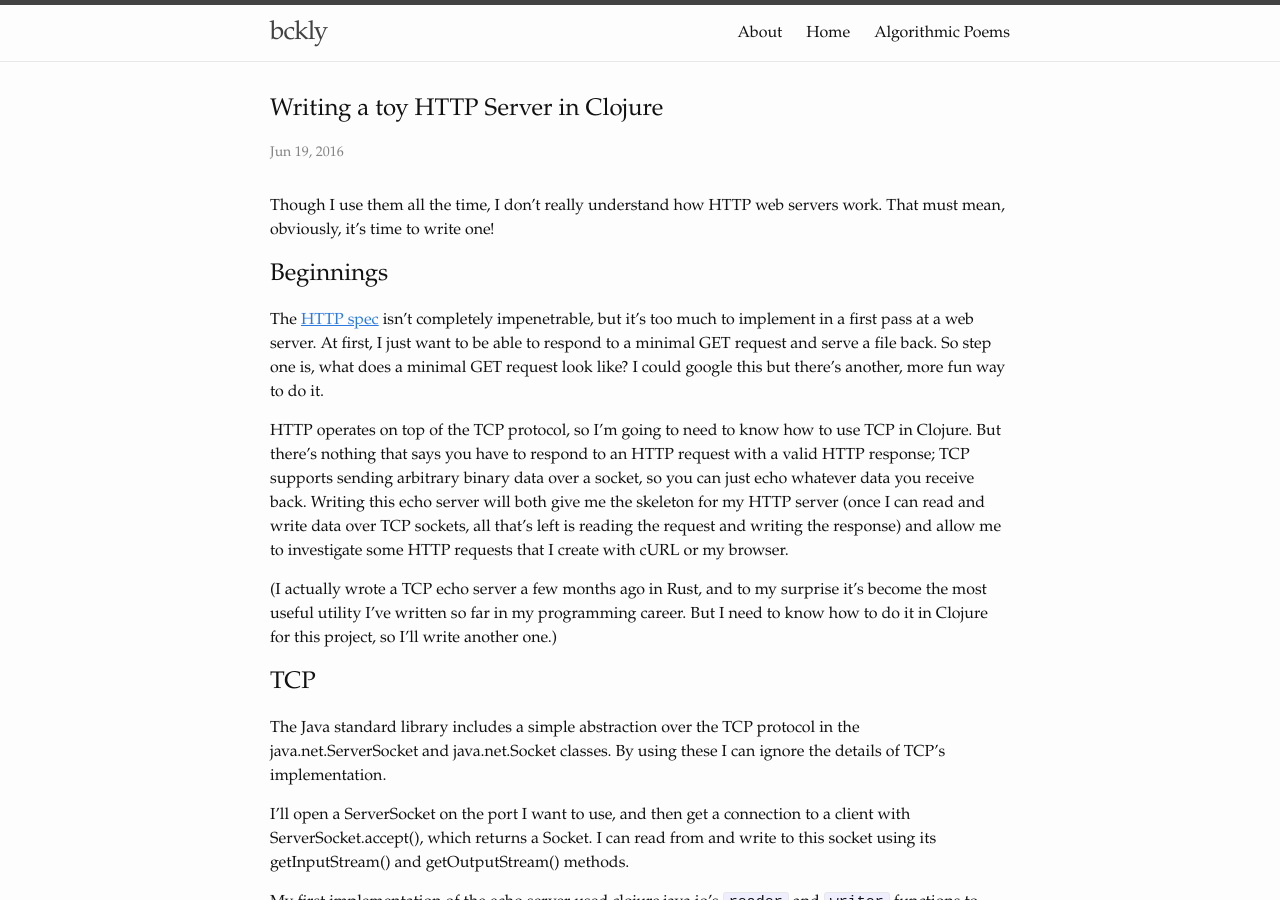
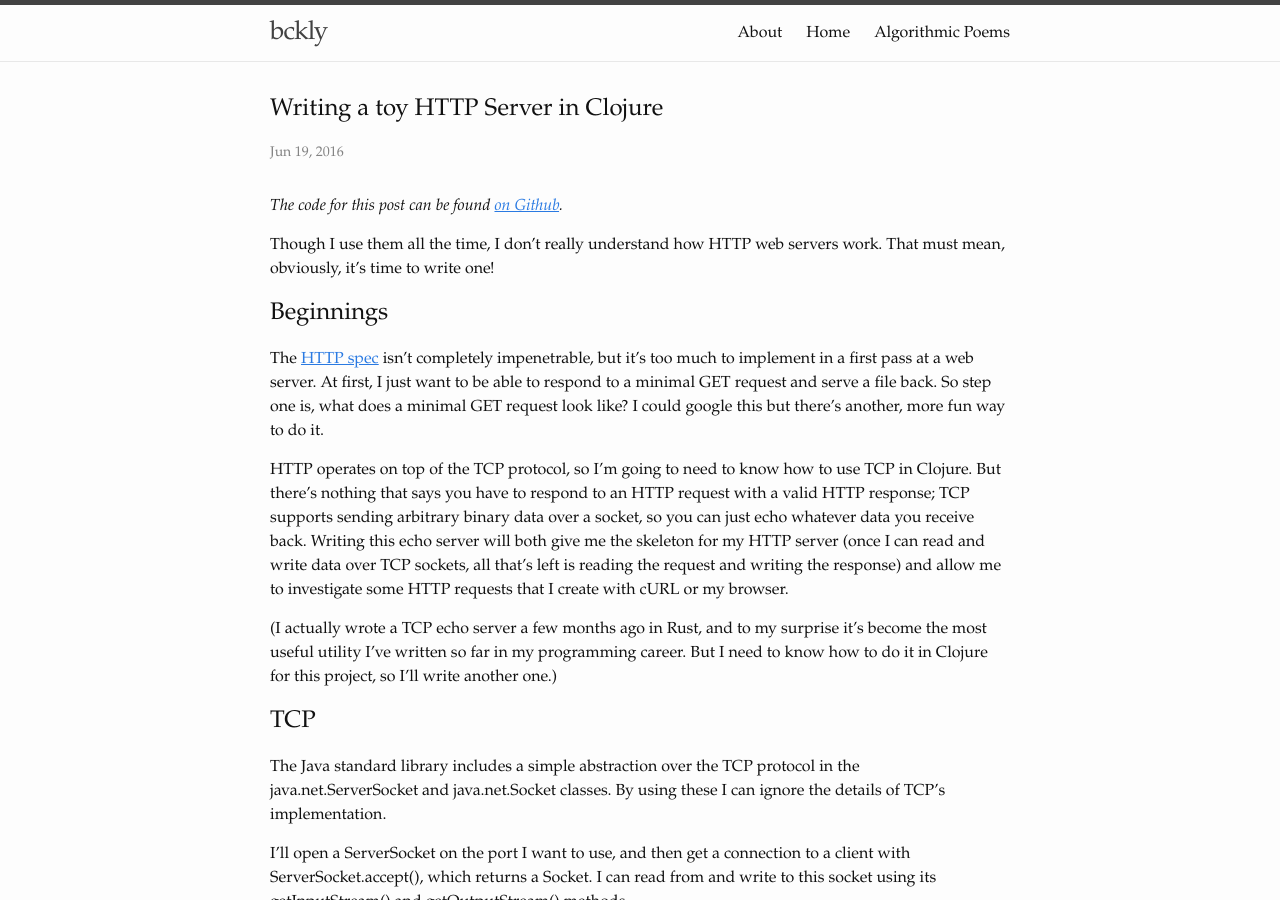
Before and after one commit to loganmhb/bckly.com, a Jekyll site: the page built from _posts/2016-06-19-writing-an-http-server.markdown, in a window 1280 px wide and 900 px high. Built offline with Jekyll 4.4.1, drawn with Linux system fonts in a browser that asks for light colours.

Commit message:
Add code link to http server post

```diff
--- a/_posts/2016-06-19-writing-an-http-server.markdown
+++ b/_posts/2016-06-19-writing-an-http-server.markdown
@@ -4,6 +4,8 @@ layout: post
 category: code
 draft: true
 ---
+
+_The code for this post can be found [on Github][weasel]._
 
 Though I use them all the time, I don't really understand how HTTP web servers work. That must mean, obviously, it's time to write one!
 
```
Also changed, not shown: other parts of _posts/2016-06-19-writing-an-http-server.markdown (+1 -0 lines).
